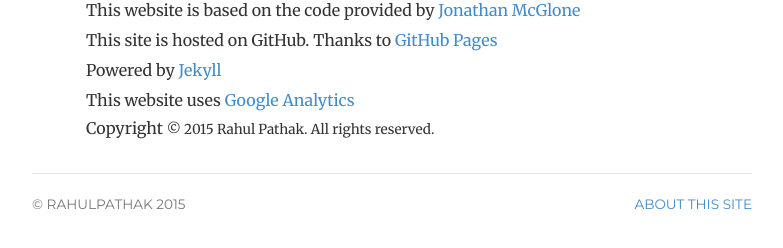
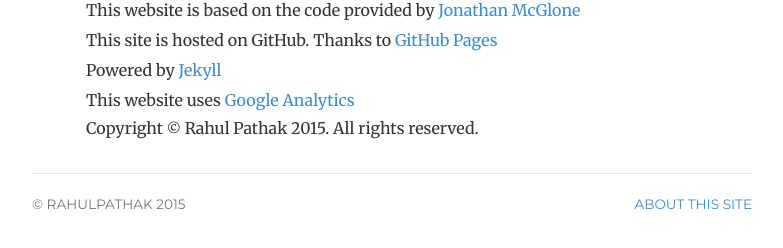
Before and after one commit to pathak-rahul/pathak-rahul.github.io, a Jekyll site: the page built from about/index.html, in a window 1280 px wide. Shown: the part 115-363 px from the top of the page, without its empty margins (248-1031 px from the left). Built offline with Jekyll 4.4.1, drawn with Linux system fonts in a browser that asks for light colours.

```diff
--- a/about/index.html
+++ b/about/index.html
@@ -11,7 +11,7 @@ description: Credits and information about the website pathak-rahul.github.io, t
         <li> This site is hosted on GitHub. Thanks to <a href="http://pages.github.com/" title="GitHub Pages">GitHub Pages</a></li>
         <li> Powered by <a href="http://jekyllrb.com/" title="Jekyll">Jekyll</a></li>
         <li> This website uses <a href="http://www.google.com/analytics/" title ="Google Analytics">Google Analytics</a></li>
-        <p> Copyright <small>&copy; 2015 Rahul Pathak. All rights reserved.</small></p>
+        <p> Copyright <small>&copy;</small> Rahul Pathak 2015. All rights reserved.</p>
 
       </ul>
 
```
